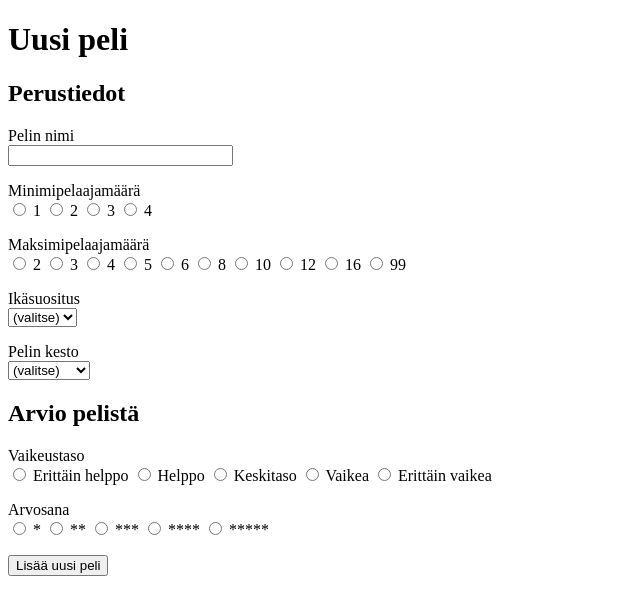
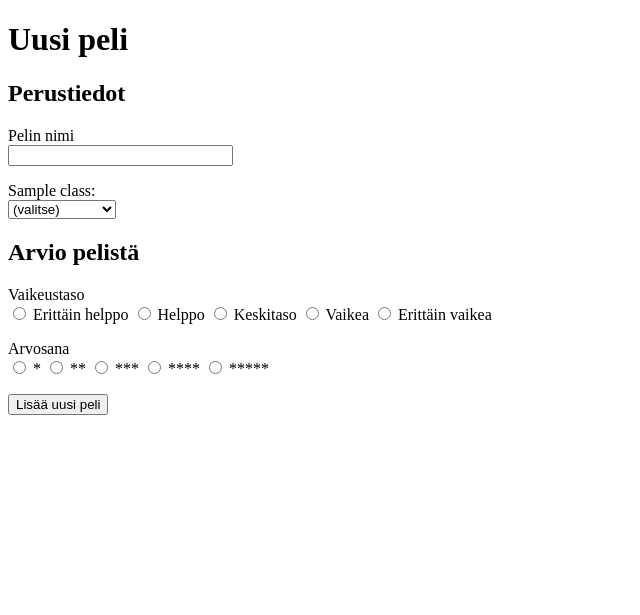
Before and after one commit to iita-mari/pelikirjasto, a Flask app: template templates/new_item.html in a window 1280 px wide. Shown: the top 615 px of the page, without its empty margins (0-640 px from the left). Run offline with Flask 3, Linux system fonts and the light colour scheme; the template is opened without the code that fills it: most values are stand-ins (such as "Sample title", 1, 10 or a date in 2020).

Commit message:
Store classes in database

```diff
--- a/app.py
+++ b/app.py
@@ -48,7 +48,8 @@
 @app.route("/new_item")
 def new_item():
     require_login()
-    return render_template("new_item.html")
+    classes = items.get_all_classes()
+    return render_template("new_item.html", classes=classes)
 
 @app.route("/create_item", methods=["POST"])
 def create_item():
@@ -57,35 +58,16 @@
     title = request.form["title"]
     if not title or len(title) > 50:
         abort(403)
-    min_players = request.form["min_players"]
-    if not min_players:
-        abort(403)
-    max_players = request.form["max_players"]
-    if not max_players:
-        abort(403)
-    age_recommendation = request.form["age_recommendation"]
-    if not age_recommendation:
-        abort(403)
-    duration = request.form["duration"]
-    if not duration:
-        abort(403)
     difficulty_level = request.form["difficulty_level"]
-    if not difficulty_level:
-        abort(403)
     rating = request.form["rating"]
-    if not rating:
-        abort(403)
     user_id = session["user_id"]
 
     classes = []
-    classes.append(("Minimipelaajamäärä", min_players))
-    classes.append(("Maksimipelaajamäärä", max_players))
-    classes.append(("Ikäsuositus", age_recommendation))
-    classes.append(("Pelin kesto", duration))
-    classes.append(("Vaikeustaso", difficulty_level))
-    classes.append(("Arvosana", rating))
-
-    items.add_item(title, min_players, max_players, age_recommendation, duration, difficulty_level, rating, user_id, classes)
+    for entry in request.form.getlist("classes"):
+        if entry:
+            parts = entry.split(":")
+            classes.append((parts[0], parts[1]))
+    items.add_item(title, difficulty_level, rating, user_id, classes)
 
     return redirect("/")
 
--- a/schema.sql
+++ b/schema.sql
@@ -6,14 +6,20 @@
 
 CREATE TABLE items (
 	id INTEGER PRIMARY KEY,
-	title TEXT NOT NULL,
-    min_players INTEGER NOT NULL,
-    max_players INTEGER NOT NULL,
-    age_recommendation TEXT NOT NULL CHECK (age_recommendation IN ('5+', '6+', '7+', '8+', '9+', '10+', '12+', '13+', '14+', '17+', '18+', '21+')),
-    duration TEXT NOT NULL CHECK (duration IN ('15 min', '30 min', '45 min', '1 tunti', '1,5 tuntia', '2 tuntia', 'enemmän')),
-    difficulty_level TEXT NOT NULL CHECK (difficulty_level IN ('Erittäin helppo', 'Helppo', 'Keskitaso', 'Vaikea', 'Erittäin vaikea')),
-    rating TEXT NOT NULL CHECK (rating IN ('*', '**', '***', '****', '*****')),
+	title TEXT,
+    min_players INTEGER,
+    max_players INTEGER,
+    age_recommendation TEXT,
+    duration TEXT,
+    difficulty_level TEXT,
+    rating TEXT,
     user_id INTEGER REFERENCES users
+);
+
+CREATE TABLE classes (
+    id INTEGER PRIMARY KEY,
+    title TEXT,
+    value TEXT
 );
 
 CREATE TABLE item_classes (
--- a/templates/new_item.html
+++ b/templates/new_item.html
@@ -13,57 +13,17 @@
       Pelin nimi<br />
       <input type="text" name="title" maxlength="50" size="25" required/>
     </p>
+    {% for class in classes %}
     <p>
-      Minimipelaajamäärä<br />
-      <input type="radio" name="min_players" value="1" required /> 1
-      <input type="radio" name="min_players" value="2" required /> 2
-      <input type="radio" name="min_players" value="3" required /> 3
-      <input type="radio" name="min_players" value="4" required /> 4
-    </p>
-    <p>
-      Maksimipelaajamäärä<br />
-      <input type="radio" name="max_players" value="2" required /> 2
-      <input type="radio" name="max_players" value="3" required /> 3
-      <input type="radio" name="max_players" value="4" required /> 4
-      <input type="radio" name="max_players" value="5" required /> 5
-      <input type="radio" name="max_players" value="6" required /> 6
-      <input type="radio" name="max_players" value="8" required /> 8
-      <input type="radio" name="max_players" value="10" required /> 10
-      <input type="radio" name="max_players" value="12" required /> 12
-      <input type="radio" name="max_players" value="16" required /> 16
-      <input type="radio" name="max_players" value="99" required /> 99
-    </p>
-    <p>
-      Ikäsuositus<br />
-      <select name="age_recommendation", required>
-        <option value="valitse">(valitse)</option>
-        <option value="5+">5+</option>
-        <option value="6+">6+</option>
-        <option value="7+">7+</option>
-        <option value="8+">8+</option>
-        <option value="9+">9+</option>
-        <option value="10+">10+</option>
-        <option value="12+">12+</option>
-        <option value="13+">13+</option>
-        <option value="14+">14+</option>
-        <option value="17+">17+</option>
-        <option value="18+">18+</option>
-        <option value="21+">21+</option>
+      {{ class }}: <br />
+      <select name="classes">
+        <option value="">(valitse)</option>
+      {% for option in classes[class] %}
+        <option value="{{ class }}:{{ option }}">{{ option }}</option>
+      {% endfor %}
       </select>
     </p>
-    <p>
-      Pelin kesto<br />
-      <select name="duration" required>
-        <option value="valitse">(valitse)</option>
-        <option value="15 min">15 min</option>
-        <option value="30 min">30 min</option>
-        <option value="45 min">45 min</option>
-        <option value="1 tunti">1 tunti</option>
-        <option value="1,5 tuntia">1,5 tuntia</option>
-        <option value="2 tuntia">2 tuntia</option>
-        <option value="enemmän">enemmän</option>
-      </select>
-    </p>
+    {% endfor %}
     <h2>Arvio pelistä</h2>
     <p>
       Vaikeustaso <br />
```
Also changed, not shown: init.sql (added, +38 -0 lines), items.py (+15 -7 lines), templates/show_item.html (+7 -23 lines).
